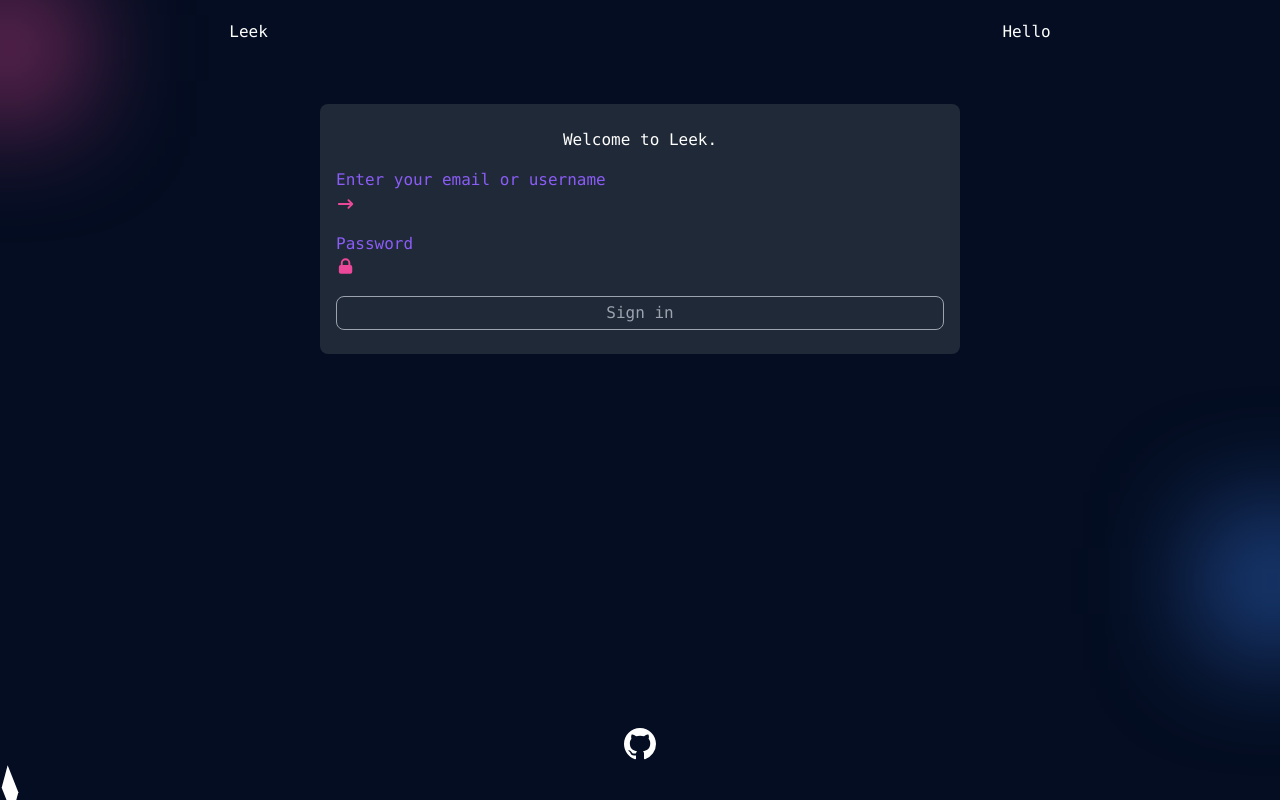
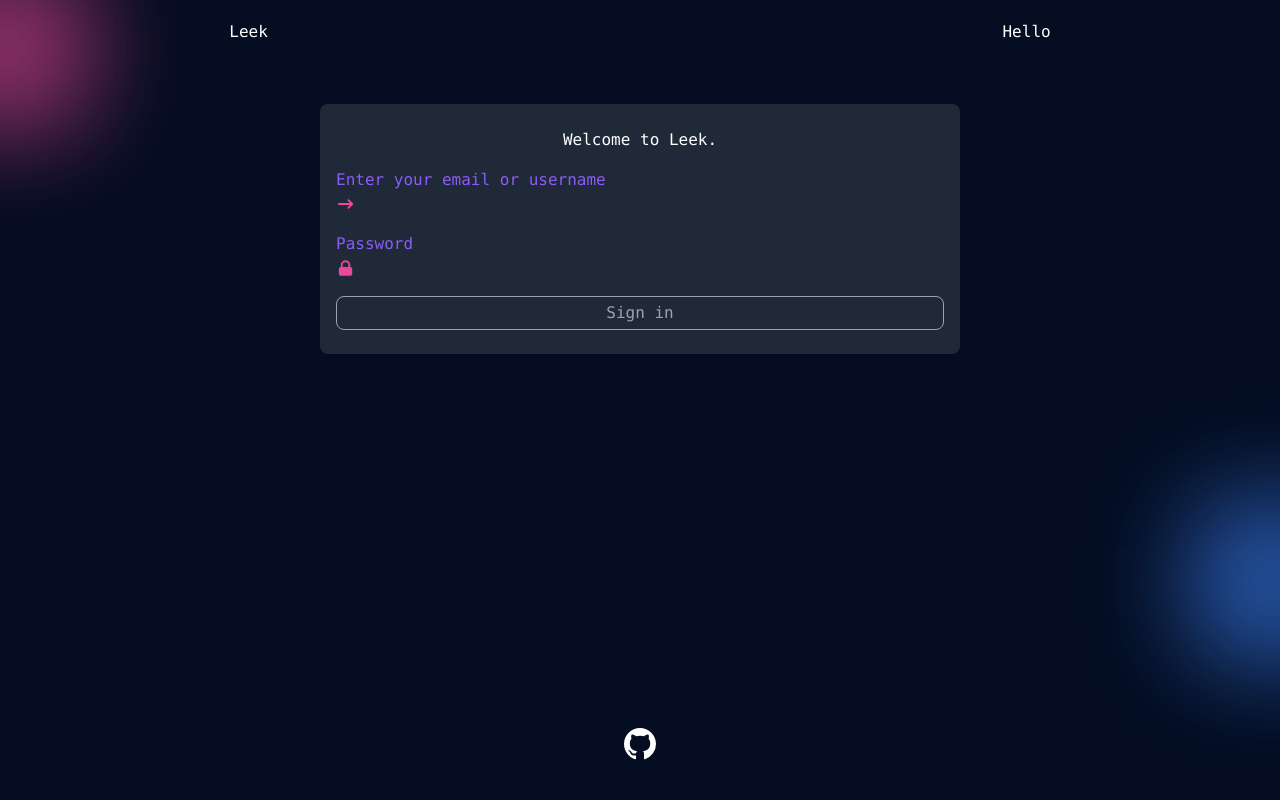
Before and after one commit to feilongjump/leek, a Vue app: page /auth/login in a window 1280 px wide. Built offline with nearby package versions, Linux system fonts and the light colour scheme.

Commit message:
login page

```diff
--- a/src/App.vue
+++ b/src/App.vue
@@ -1,3 +1,6 @@
 <template>
+  <!-- lamp -->
+  <div class="w-24 h-24 fixed top-0 -left-10 bg-pink-500 filter blur-3xl -z-1"></div>
+  <div class="w-24 h-24 fixed -right-10 inset-y-2/3 bg-blue-500 filter blur-3xl -z-1"></div>
   <router-view />
 </template>
--- a/src/views/auth/login.vue
+++ b/src/views/auth/login.vue
@@ -1,7 +1,4 @@
 <template>
-  <!-- lamp -->
-  <div class="w-24 h-24 fixed top-0 -left-10 bg-pink-500 filter blur-3xl"></div>
-  <div class="w-24 h-24 fixed -right-10 inset-y-2/3 bg-blue-500 filter blur-3xl"></div>
   <!-- container -->
   <div class="h-screen text-white">
     <!-- Header -->
@@ -34,7 +31,7 @@
           </div>
           <div class="flex flex-col mb-4">
             <label class="flex flex-col text-purple-500">Password</label>
-            <div class="flex">
+            <div class="flex items-center">
               <svg
                 xmlns="http://www.w3.org/2000/svg"
                 class="h-5 w-5 text-pink-500 mr-2"
@@ -78,14 +75,6 @@
       </div>
     </div>
   </div>
-  <!-- stars -->
-  <div class="stars"></div>
 </template>
 
 <script lang="ts" setup></script>
-
-<style scoped>
-.stars {
-  @apply w-5 h-5 bg-white fixed bottom-0 transform rotate-45 skew-x-30 skew-y-30;
-}
-</style>
--- a/tailwind.config.js
+++ b/tailwind.config.js
@@ -8,6 +8,9 @@ module.exports = {
       },
       skew: {
         30: '30deg'
+      },
+      zIndex: {
+        '-1': '-1'
       }
     }
   },
```
